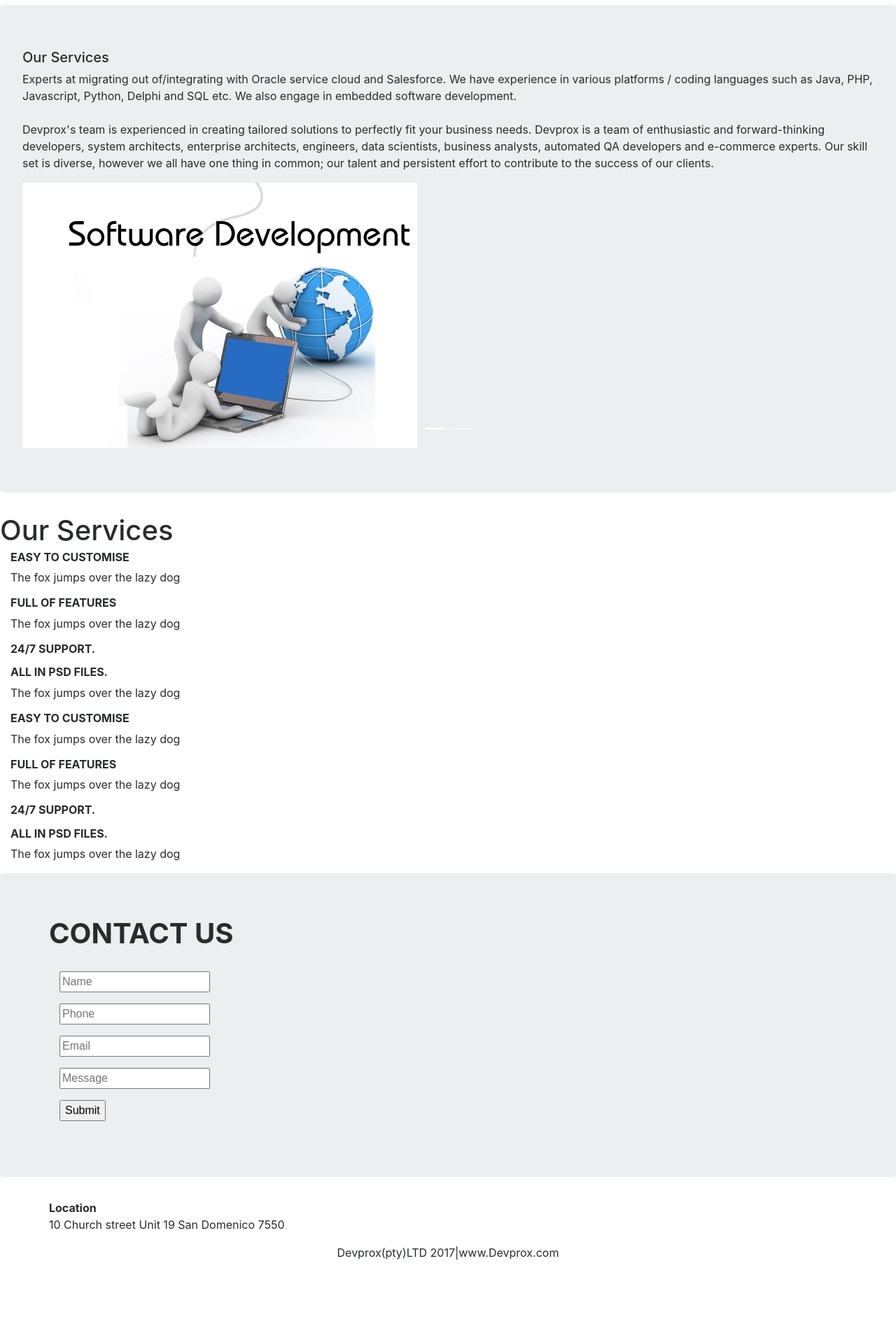
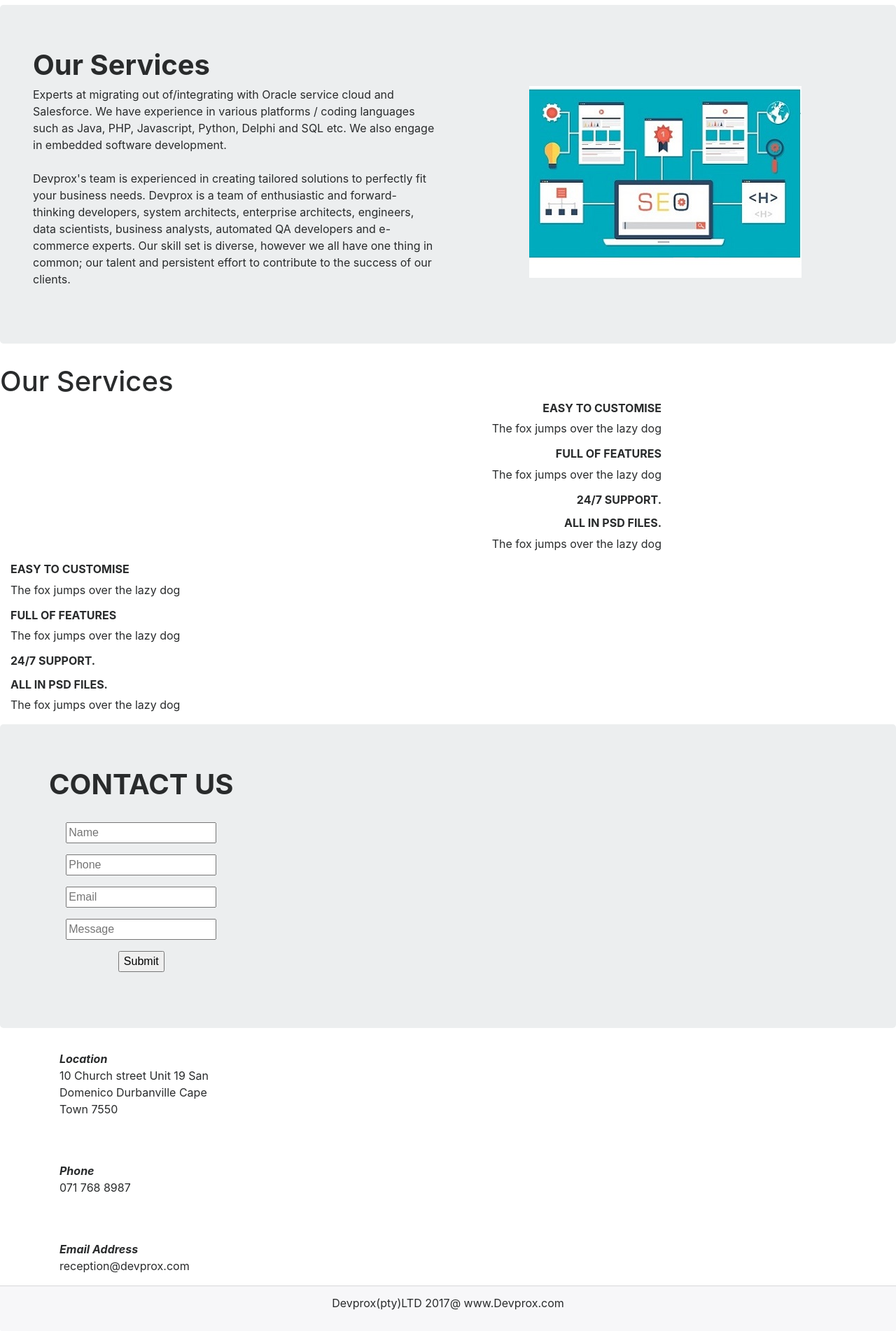
Before and after one commit to MyNameIsGitBoy/CompanyWebsite, a PHP site: page /Home.php in a window 1280 px wide. Shown: the part 540-2442 px from the top of the page at 70% size. Before the commit the page ends 2340 px from the top, so only its background shows below. Run offline with PHP 8.4, Linux system fonts and the light colour scheme; grey boxes are pictures that could not be loaded.

Commit message:
layout arranged, fixing some layout issues

```diff
--- a/Home.php
+++ b/Home.php
@@ -50,18 +50,12 @@
 
 <!-- ABOUT-US section-->
 <section id="About" class="jumbotron">
+
     <div>
-        <h5 class="h-25">Our Services</h5>
-    </div>
-<div>
-    <p>
-        Experts at migrating out of/integrating with Oracle service cloud and Salesforce. We have experience in various platforms / coding languages such as Java, PHP, Javascript, Python, Delphi and SQL etc. We also engage in embedded software development.
-        <br><br>
-        Devprox's team is experienced in creating tailored solutions to perfectly fit your business needs. Devprox is a team of enthusiastic and forward-thinking developers, system architects, enterprise architects, engineers, data scientists, business analysts, automated QA developers and e-commerce experts. Our skill set is diverse, however we all have one thing in common; our talent and persistent effort to contribute to the success of our clients.
-
-    </p>
+        <h1 class="col-sm-6"><strong>Our Services</strong></h1>
     </div>
 
+    <div class="float-md-right col-md-5 ">
         <div id="Carousel" class="carousel" >
             <ol class="carousel-indicators">
                 <li data-target="#Carousel" data-toggle="0" class="active"></li>
@@ -69,14 +63,41 @@
             </ol>
 
             <div class="carousel-inner" role="listbox">
+
                 <div class="item-active">
-                <img src="assets/images/softwareD.jpg" alt="" d>
+                    <img src="assets/images/WebDesign.jpg" alt="">
                 </div>
+
+                <div class="carousel-item">
+                    <img src="assets/images/softwareD.jpg" alt="">
+                </div>
+
                 <div class="carousel-item">
                     <img src="assets/images/javas.png" alt="">
                 </div>
+
+                <div class="carousel-item">
+                    <img src="assets/images/php.png" alt="">
                 </div>
 
+                <div class="carousel-item">
+                    <img src="assets/images/python.png" alt="">
+                </div>
+
+                <div class="carousel-item">
+                    <img src="assets/images/Delphi.png" alt="">
+                </div>
+
+            </div>
+        </div>
+    </div>
+
+    <div class="text-lg-left col-sm-6">
+        <p>
+            Experts at migrating out of/integrating with Oracle service cloud and Salesforce. We have experience in various platforms / coding languages such as Java, PHP, Javascript, Python, Delphi and SQL etc. We also engage in embedded software development.
+            <br><br>
+            Devprox's team is experienced in creating tailored solutions to perfectly fit your business needs. Devprox is a team of enthusiastic and forward-thinking developers, system architects, enterprise architects, engineers, data scientists, business analysts, automated QA developers and e-commerce experts. Our skill set is diverse, however we all have one thing in common; our talent and persistent effort to contribute to the success of our clients.
+        </p>
     </div>
 
 </section>
@@ -90,7 +111,7 @@
         <h1 class="">Our Services</h1>
        </div>
 
-    <div class="col-md-5 text-lg-left">
+    <div class="text-lg-right col-md-9">
         <div>
             <h6 class="text-uppercase"><i class="fa-fa-square-o"></i><strong> Easy to Customise</strong></h6>
             <p>The fox jumps over the lazy dog</p>
@@ -106,15 +127,13 @@
             <p></p>
         </div>
 
-       <div class="">
+        <div>
             <h6 class="text-uppercase"><i class="fa-fa-square-o"></i><strong> All in psd files.</strong></h6>
             <p>The fox jumps over the lazy dog</p>
         </div>
     </div>
 
-
-
-    <div class="col-md-5 text-lg-left form-text">
+    <div class="text-lg-left col-md-5 align-top">
         <div>
             <h6 class="text-uppercase"><i class="fa-fa-square-o"></i><strong> Easy to Customise</strong></h6>
             <p>The fox jumps over the lazy dog</p>
@@ -145,9 +164,8 @@
                     <h1 class="text-uppercase"><strong>Contact Us</strong></h1>
                     <br/>
 
-
                 <form>
-                <div>
+                    <div class="text-xl-center">
                         <div class="col-sm-12">
                             <div class="form-group">
                                 <input id="username" name="username" type="text" placeholder="Name" required="" >
@@ -177,9 +195,10 @@
                                 <input id="submit" type="submit" placeholder="SEND A MESSAGE">
                             </div>
                         </div>
+                    </div>
 
-                </div>
                 </form>
+
             </div>
        </div>
      </div>
@@ -189,17 +208,41 @@
     <footer>
         <div class="container">
             <div class="row">
+                <div class="text-lg-left col-md-3">
                     <div>
-                    <strong>Location</strong>
-                    <p class="t">10 Church street
+                        <i class="fa-fa-location-arrow"><strong> Location</strong></i>
+                        <p>
+                            10 Church street
                             Unit 19
                             San Domenico
+                            Durbanville
+                            Cape Town
                             7550</p>
+                    </div>
+
+                    <br><br>
+
+                    <div>
+                        <i class="fa-fa-phone"><strong> Phone</strong></i>
+                        <p>
+                            071 768 8987
+                        </p>
+                    </div>
+
+                    <br><br>
+
+                    <div>
+                        <i class="fa-fa-evelope"><strong> Email Address</strong></i>
+                        <p>
+                            reception@devprox.com
+                        </p>
                     </div>
                 </div>
             </div>
-       <div>
-        <p class="text-xl-center">Devprox(pty)LTD 2017|www.Devprox.com</p>
+        </div>
+
+        <div class="card-footer">
+            <p class="text-xl-center">Devprox(pty)LTD 2017@ www.Devprox.com</p>
         </div>
     </footer>
 </section>
```
Lines whose indentation alone changed are shown as unchanged.
